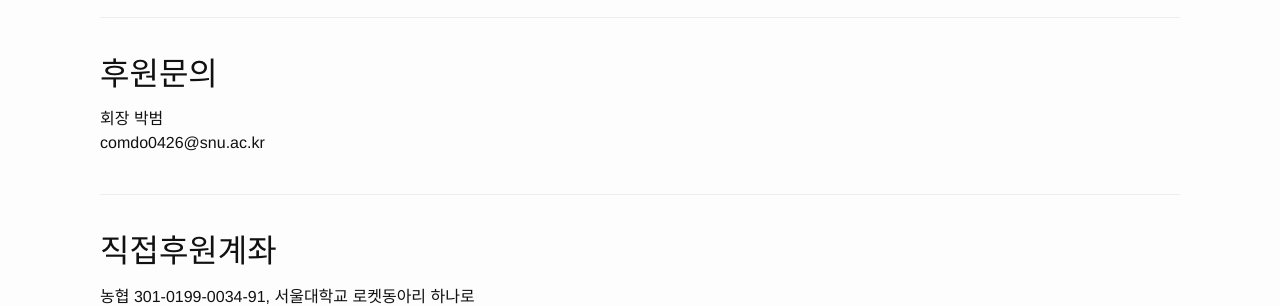
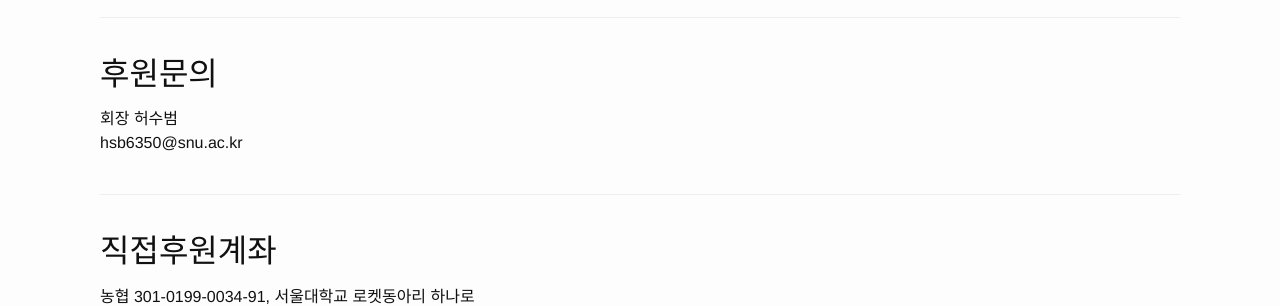
Before and after one commit to Hanaro2021/hanaro.github.io, a Jekyll site: the page built from _pages/8.support.md, in a window 1280 px wide. Shown: the part 254-560 px from the top of the page. Built offline with Jekyll 4.4.1, drawn with Linux system fonts in a browser that asks for light colours; nearby versions of some CDN libraries.

Commit message:
Update 8.support.md

```diff
--- a/_pages/8.support.md
+++ b/_pages/8.support.md
@@ -10,8 +10,8 @@
 * * *
 <br/>
 <h2>후원문의</h2>
-회장 박범<br/>
-comdo0426@snu.ac.kr<br/><br/>
+회장 허수범<br/>
+hsb6350@snu.ac.kr<br/><br/>
 
 * * *
 <br/>
```
